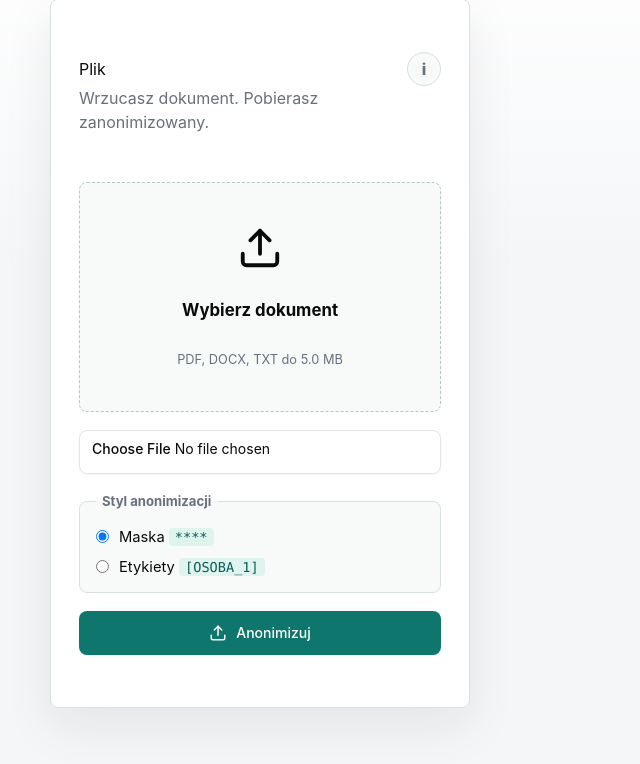
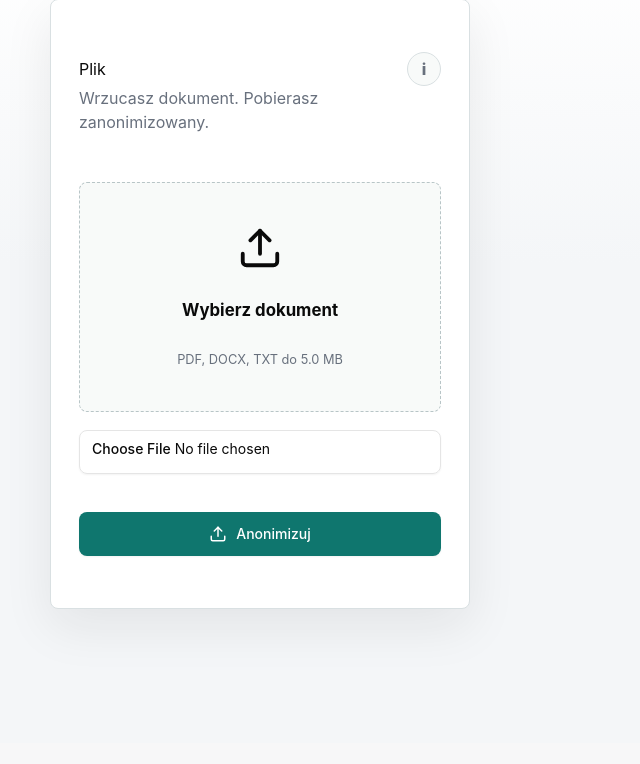
Before and after one commit to mikolaj92/anonimizator3000, a FastAPI app: page / in a window 1280 px wide. Shown: the part 57-821 px from the top of the page, without its empty margins (0-640 px from the left). After the commit the page ends 681 px from the top, so only its background shows below. Run offline with FastAPI, Linux system fonts and the light colour scheme.

Commit message:
Hide anonymization style selector
The style choice did not visibly change output for users, so remove the
selector from the upload form. The endpoint still defaults to the mask
style via settings.

```diff
--- a/src/anonimizator3000/templates/index.html
+++ b/src/anonimizator3000/templates/index.html
@@ -54,27 +54,6 @@
                 accept=".txt,.md,.csv,.json,.xml,.html,.htm,.log,.rtf,.pdf,.docx,text/*,application/pdf,application/vnd.openxmlformats-officedocument.wordprocessingml.document"
                 required
               >
-              <fieldset class="style-choice">
-                <legend>Styl anonimizacji</legend>
-                <label class="style-option">
-                  <input
-                    type="radio"
-                    name="style"
-                    value="mask"
-                    {% if settings.replacement_style != 'labels' %}checked{% endif %}
-                  >
-                  <span>Maska <code>****</code></span>
-                </label>
-                <label class="style-option">
-                  <input
-                    type="radio"
-                    name="style"
-                    value="labels"
-                    {% if settings.replacement_style == 'labels' %}checked{% endif %}
-                  >
-                  <span>Etykiety <code>[OSOBA_1]</code></span>
-                </label>
-              </fieldset>
               <button class="btn" type="submit">
                 <svg aria-hidden="true" viewBox="0 0 24 24" class="icon">
                   <path d="M21 15v4a2 2 0 0 1-2 2H5a2 2 0 0 1-2-2v-4"/>
```
Also changed, not shown: tests/test_replacement_style.py (+3 -4 lines).
